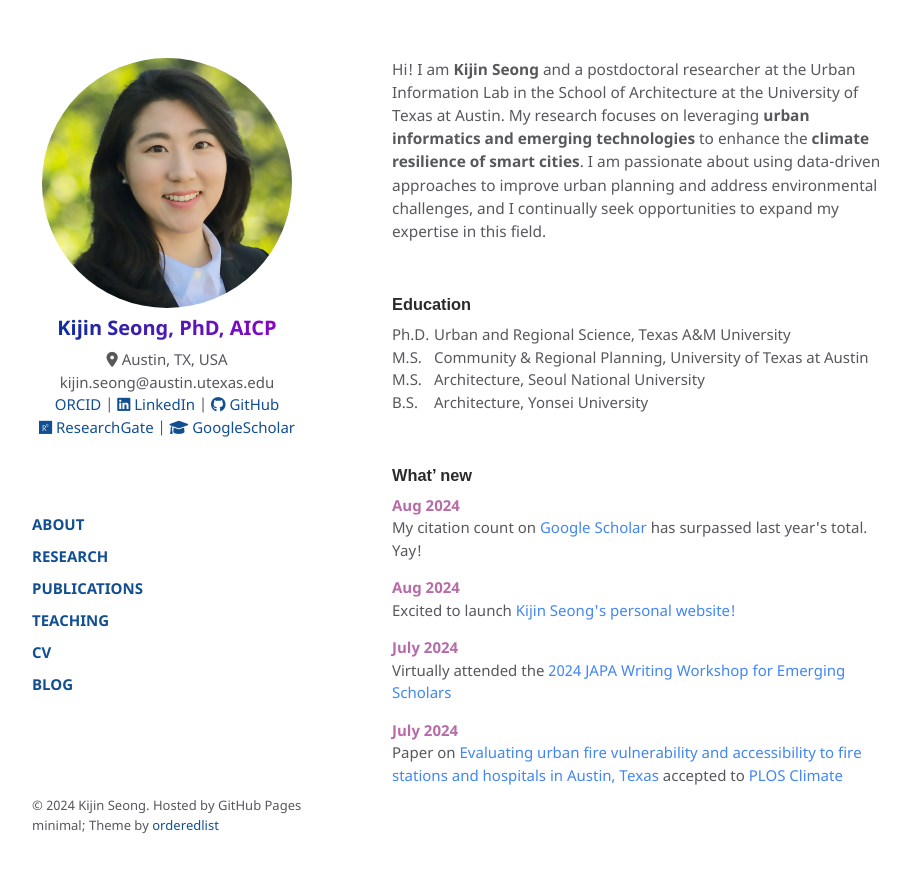
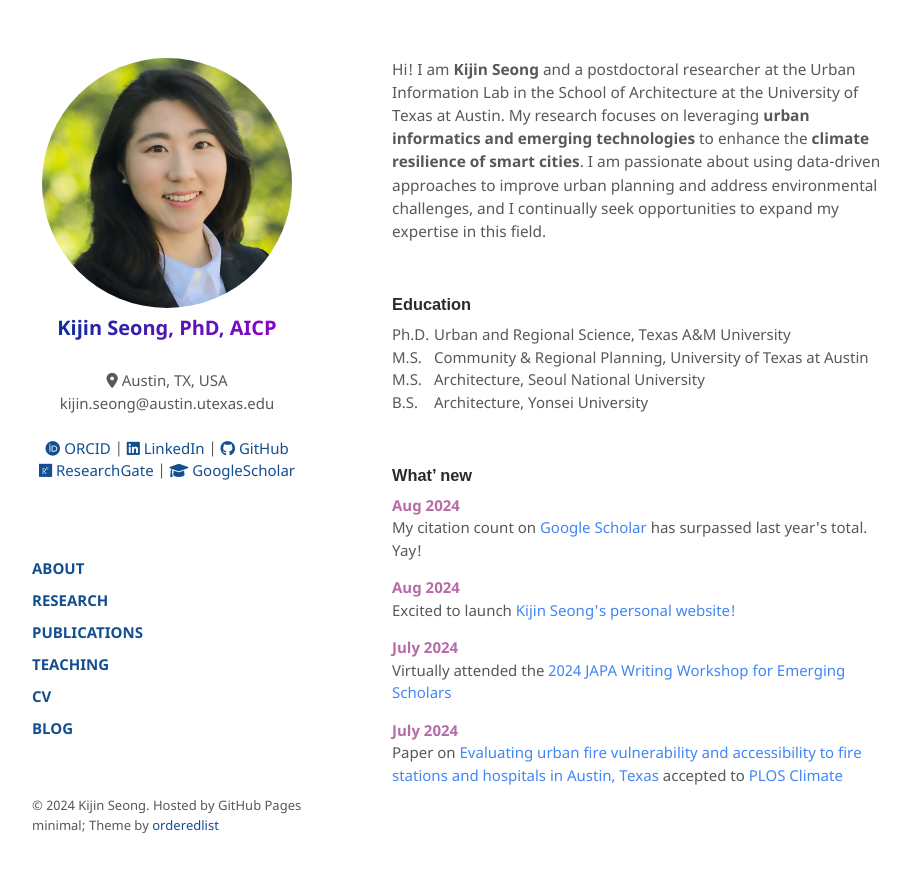
Before and after one commit to kijinseong/kijinseong.github.io, a Jekyll site: the page built from index.md, in a window 1280 px wide. Shown: the top 873 px of the page, without its empty margins (178-1088 px from the left). Built offline with Jekyll 4.4.1, drawn with Linux system fonts in a browser that asks for light colours.

Commit message:
Added icons

```diff
--- a/_layouts/default.html
+++ b/_layouts/default.html
@@ -35,12 +35,14 @@
       <div class="header-title">
         Kijin Seong, PhD, AICP</span>
       </div>
-
+      <br />
       <p align="center">
         <i class="fas fa-map-marker-alt"></i> Austin, TX, USA
         <br> kijin.seong@austin.utexas.edu
+      <br />
+
         <br> <a href="https://orcid.org/0000-0003-3942-6984/" style="color: #124F90;">
-          <i class="ai ai-orcid"></i> ORCID</a> |
+          <i class="fa-brands fa-orcid"></i> ORCID</a> |
         <a href="https://www.linkedin.com/in/kijin-seong-phd-aicp-5833417b/" style="color: #124F90;">
           <i class="fab fa-linkedin"></i> LinkedIn</a> |
         <a href="https://github.com/kijinseong/" style="color: #124F90;">
```
